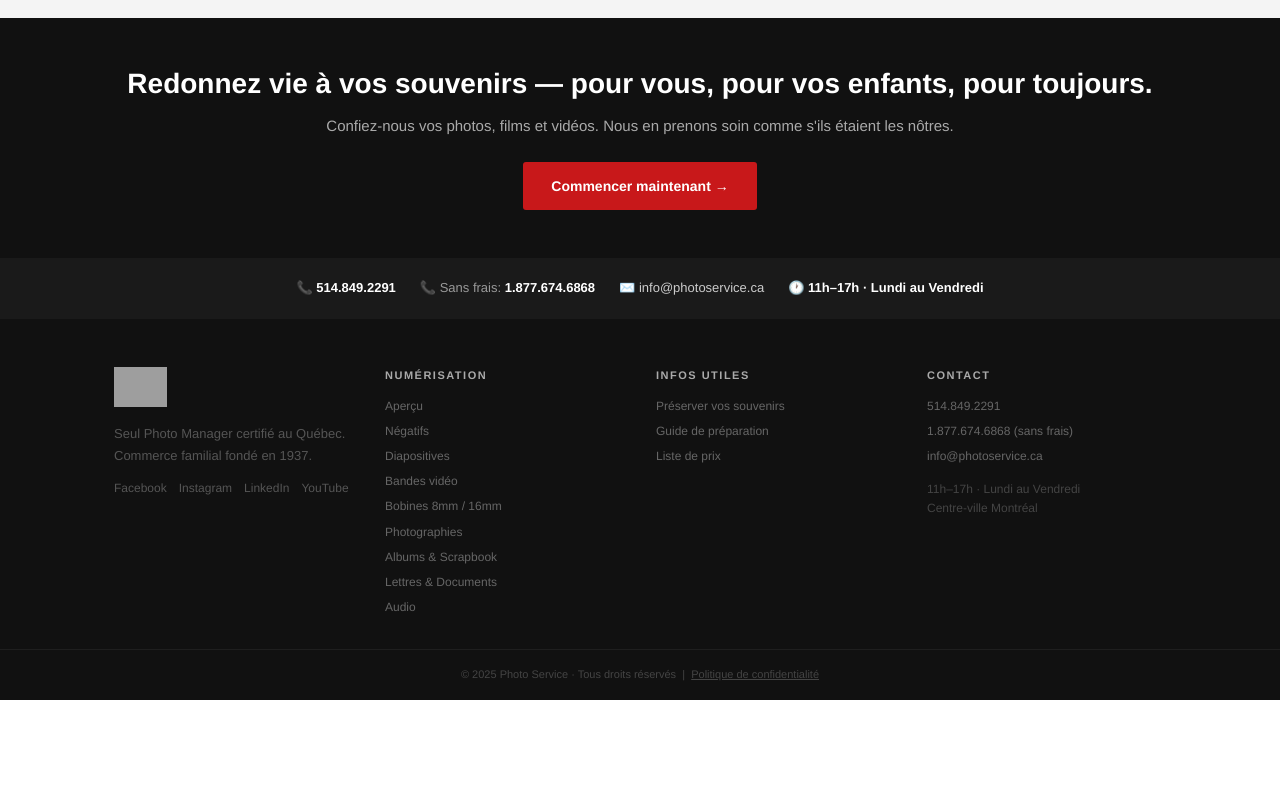
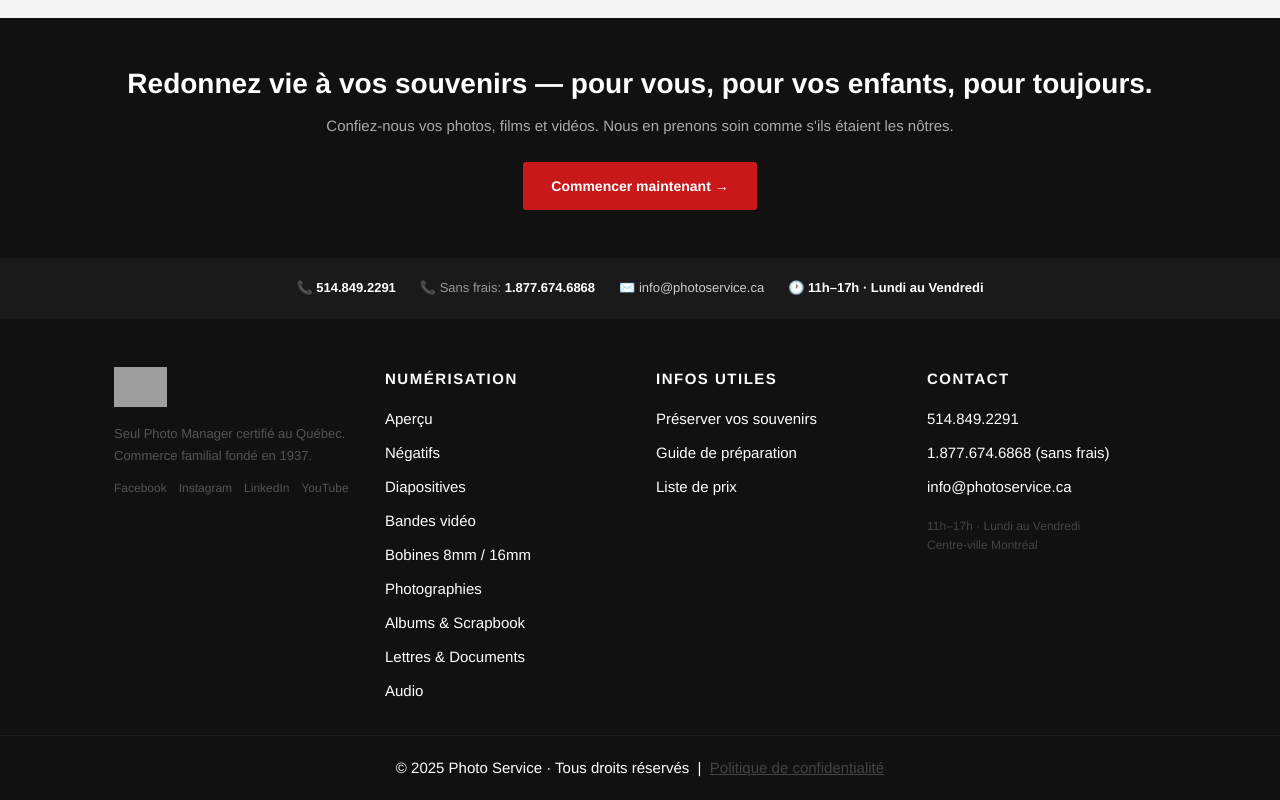
Before and after one commit to Photo-Service/photoservice.ca, a plain HTML site: page index.html in a window 1280 px wide. Shown: the part 3279-4079 px from the top of the page. Before the commit the page ends 3979 px from the top, so only its background shows below. Drawn offline with Linux system fonts and the light colour scheme; grey boxes are pictures that could not be loaded.

Commit message:
Add files via upload

```diff
--- a/index.html
+++ b/index.html
@@ -173,13 +173,13 @@ section{padding:4rem 0}
 .cbar strong{color:#fff}
 
 /* ── FOOTER ── */
-footer{background:var(--dark);color:#666;font-size:12px}
+footer{background:var(--dark);color:#fff;font-size:15px}
 .ft{max-width:1100px;margin:0 auto;padding:3rem 24px 2rem;display:grid;grid-template-columns:repeat(auto-fit,minmax(190px,1fr));gap:2rem}
-footer h4{color:#aaa;font-size:11px;letter-spacing:1.5px;text-transform:uppercase;margin-bottom:.75rem}
-footer ul{list-style:none;display:flex;flex-direction:column;gap:6px}
-footer ul li a{color:#666;text-decoration:none;cursor:pointer}
+footer h4{color:#fff;font-size:15px;letter-spacing:1.5px;text-transform:uppercase;margin-bottom:1rem}
+footer ul{list-style:none;display:flex;flex-direction:column;gap:10px}
+footer ul li a{color:#fff;text-decoration:none;cursor:pointer;font-size:15px}
 footer ul li a:hover{color:var(--red)}
-.fb{border-top:1px solid #1f1f1f;padding:1rem 24px;text-align:center;font-size:11px;color:#444}
+.fb{border-top:1px solid #1f1f1f;padding:1.25rem 24px;text-align:center;font-size:15px;color:#fff}
 .fsoc{display:flex;gap:12px;margin-top:.75rem}
 .fsoc a{color:#555;text-decoration:none;font-size:12px}
 .fsoc a:hover{color:var(--red)}
@@ -1234,6 +1234,7 @@ function go(id) {
   var na = document.getElementById('n-' + id);
   if (na) { na.classList.add('active'); }
   window.scrollTo(0, 0);
+  history.replaceState(null, "", "#" + id);
 }
 
 function scrollPrix(id) {
@@ -1267,6 +1268,9 @@ window.onload = function() {
   document.querySelectorAll('.faq-item').forEach(function(el) {
     el.onclick = function() { toggleFaq(el); };
   });
+  // Charger la bonne page si URL contient un hash
+  var hash = window.location.hash.replace('#', '');
+  if (hash) { go(hash); }
 };
 </script>
 </body>
```
Also changed, not shown: photoservice-en.html (+9 -5 lines).
